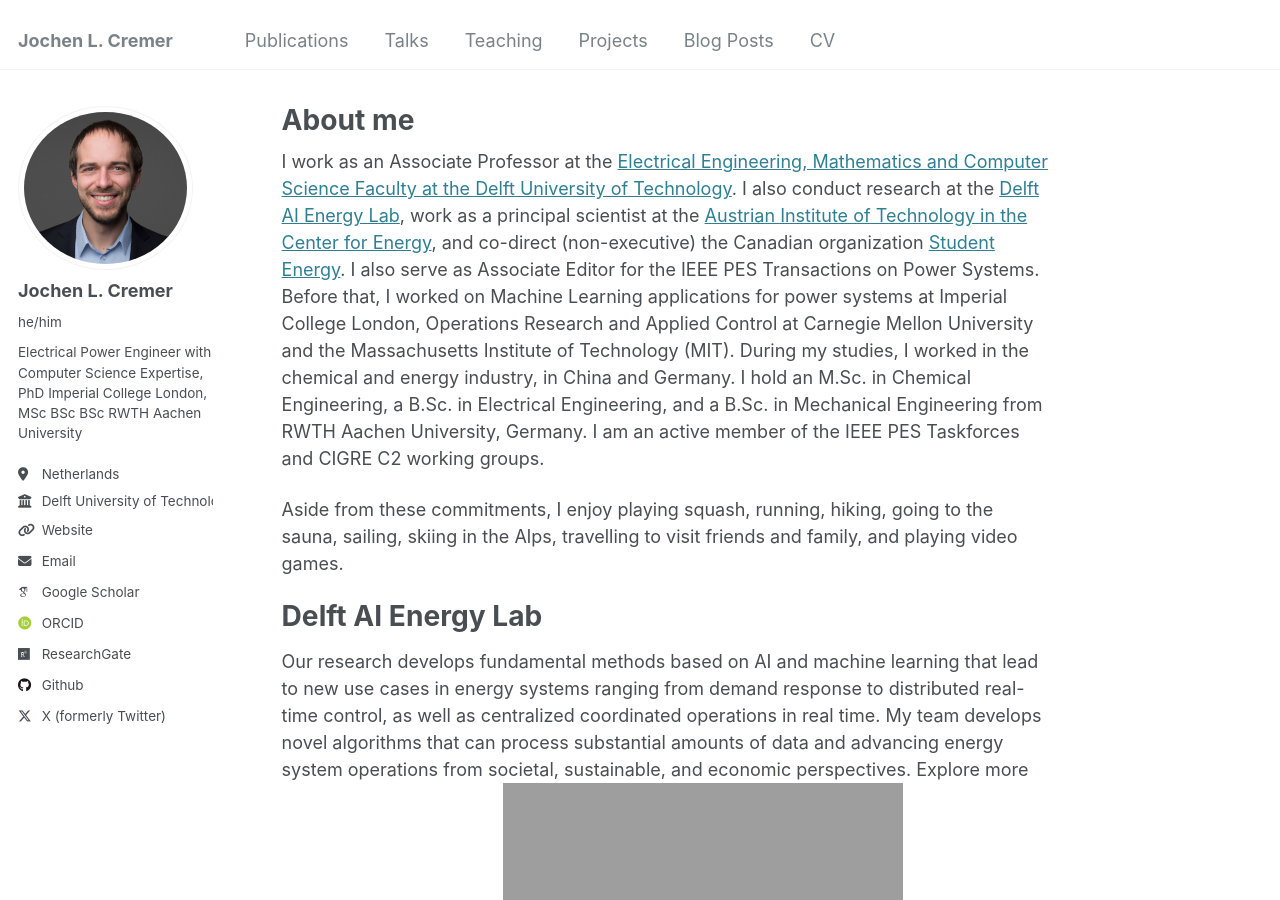
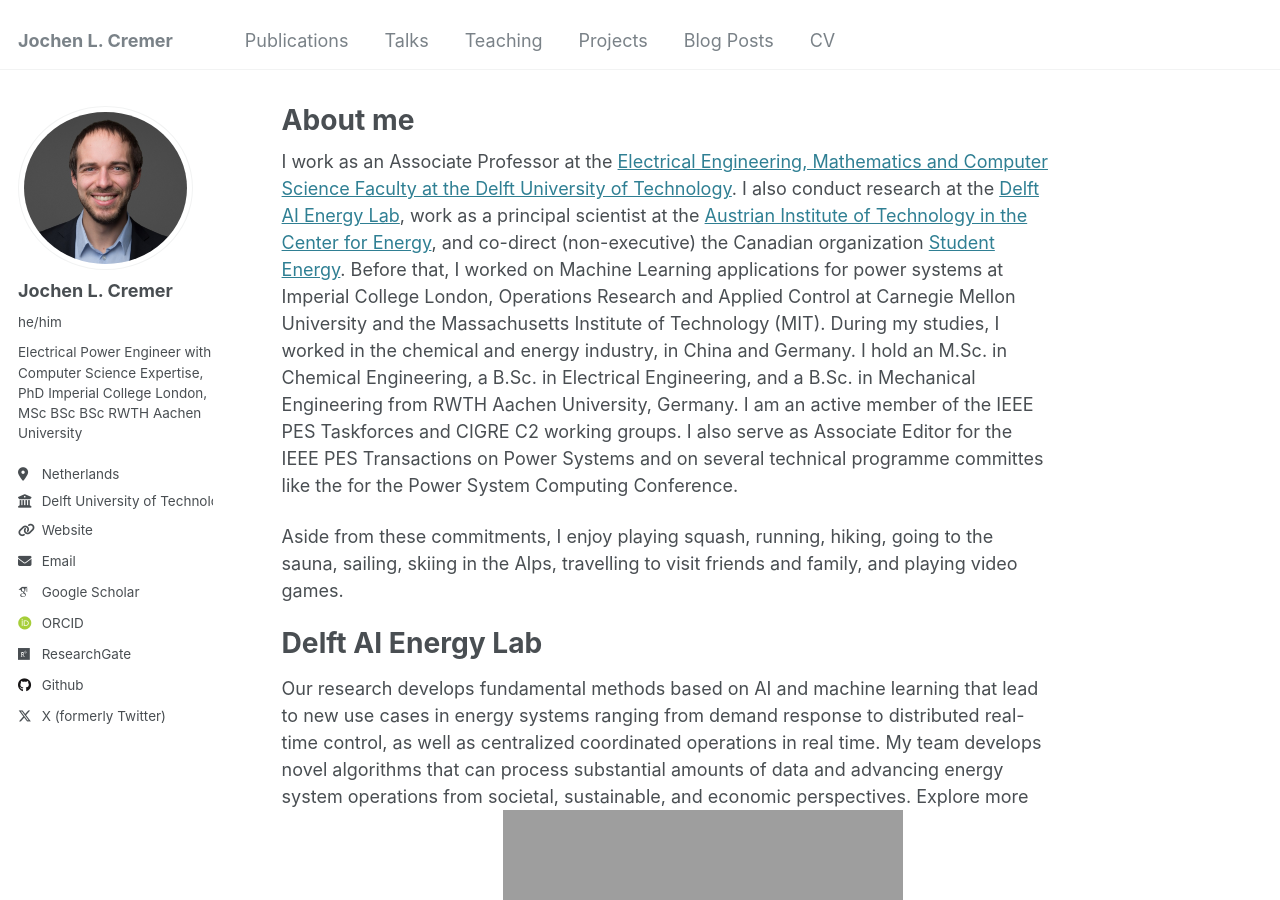
Before and after one commit to JochenC/JochenC.github.io, a Jekyll site: the page built from _pages/about.md, in a window 1280 px wide and 900 px high. Built offline with Jekyll 4.4.1, drawn with Linux system fonts in a browser that asks for light colours; some web fonts are replaced.

Commit message:
Update about.md

```diff
--- a/_pages/about.md
+++ b/_pages/about.md
@@ -8,7 +8,7 @@
   - /about.html
 ---
 
-I work as an Associate Professor at the [Electrical Engineering, Mathematics and Computer Science Faculty at the Delft University of Technology](https://www.tudelft.nl/en/eemcs). I also conduct research at the [Delft AI Energy Lab](https://www.tudelft.nl/ai/delft-ai-energy-lab), work as a principal scientist at the [Austrian Institute of Technology in the Center for Energy](https://www.ait.ac.at/en/about-the-ait/center/center-for-energy), and co-direct (non-executive) the Canadian organization [Student Energy](https://studentenergy.org/). I also serve as Associate Editor for the IEEE PES Transactions on Power Systems. Before that, I worked on Machine Learning applications for power systems at Imperial College London, Operations Research and Applied Control at Carnegie Mellon University and the Massachusetts Institute of Technology (MIT). During my studies, I worked in the chemical and energy industry, in China and Germany. I hold an M.Sc. in Chemical Engineering, a B.Sc. in Electrical Engineering, and a B.Sc. in Mechanical Engineering from RWTH Aachen University, Germany. I am an active member of the IEEE PES Taskforces and CIGRE C2 working groups.
+I work as an Associate Professor at the [Electrical Engineering, Mathematics and Computer Science Faculty at the Delft University of Technology](https://www.tudelft.nl/en/eemcs). I also conduct research at the [Delft AI Energy Lab](https://www.tudelft.nl/ai/delft-ai-energy-lab), work as a principal scientist at the [Austrian Institute of Technology in the Center for Energy](https://www.ait.ac.at/en/about-the-ait/center/center-for-energy), and co-direct (non-executive) the Canadian organization [Student Energy](https://studentenergy.org/). Before that, I worked on Machine Learning applications for power systems at Imperial College London, Operations Research and Applied Control at Carnegie Mellon University and the Massachusetts Institute of Technology (MIT). During my studies, I worked in the chemical and energy industry, in China and Germany. I hold an M.Sc. in Chemical Engineering, a B.Sc. in Electrical Engineering, and a B.Sc. in Mechanical Engineering from RWTH Aachen University, Germany. I am an active member of the IEEE PES Taskforces and CIGRE C2 working groups. I also serve as Associate Editor for the IEEE PES Transactions on Power Systems and on several technical programme committes like the for the Power System Computing Conference.
 
 Aside from these commitments, I enjoy playing squash, running, hiking, going to the sauna, sailing, skiing in the Alps, travelling to visit friends and family, and playing video games.
 
```
